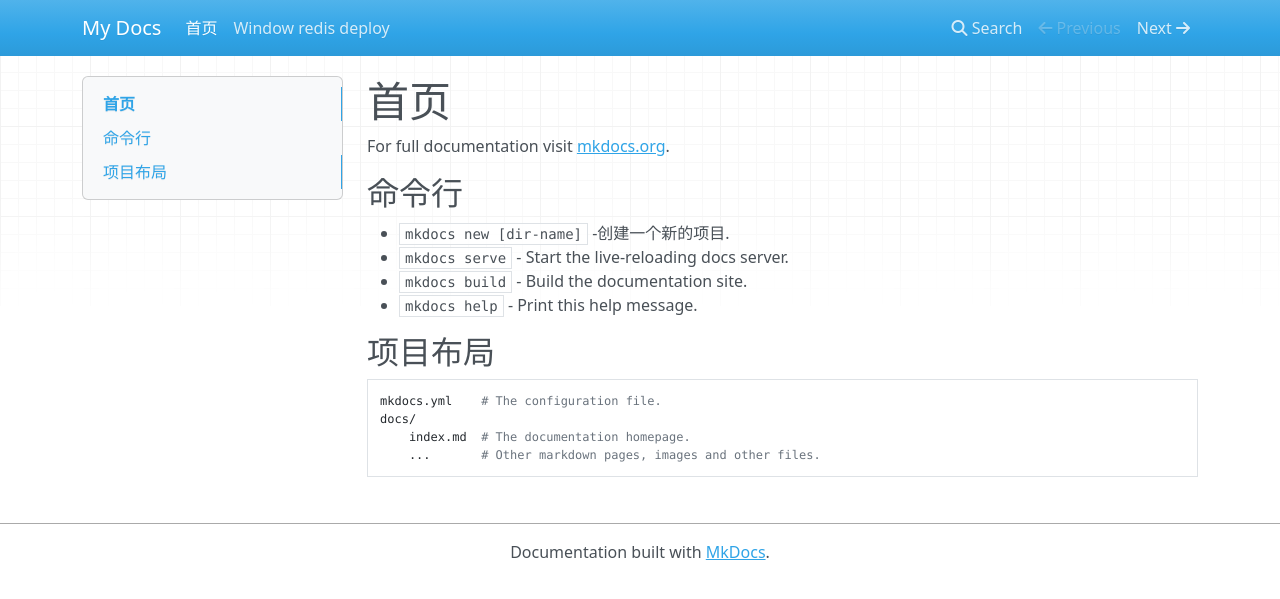
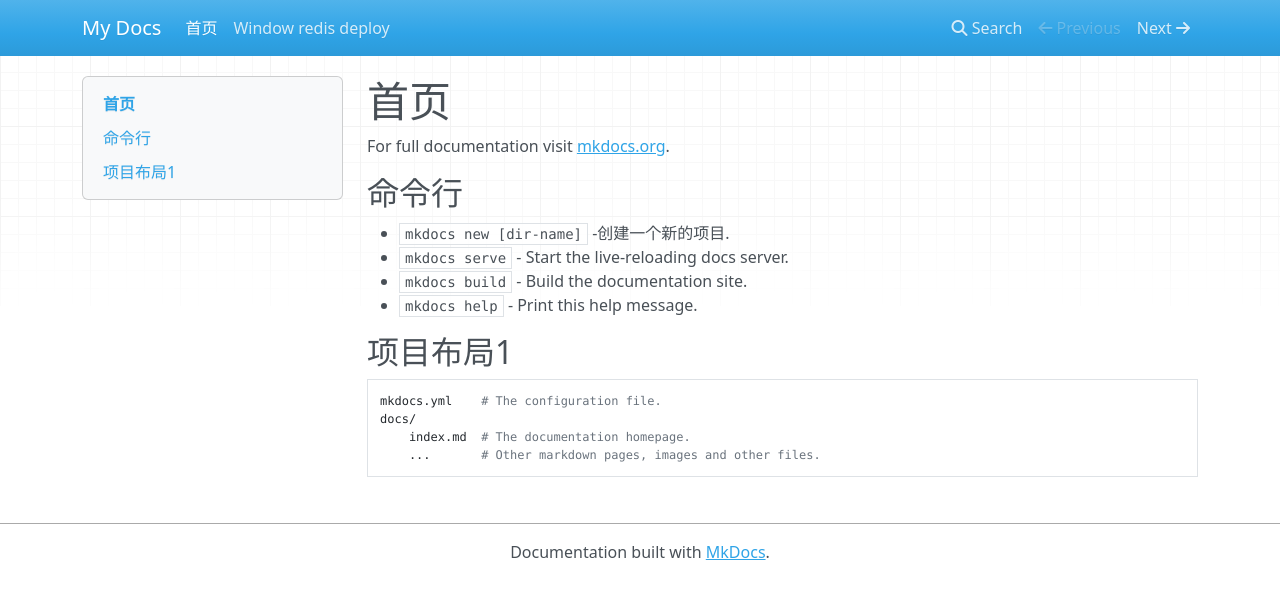
Before and after one commit to victor24680/victorDocs, an MkDocs documentation site: the page built from docs/index.md, in a window 1280 px wide. Shown: the top 599 px of the page. Built offline with MkDocs 1.6.1, drawn with Linux system fonts in a browser that asks for light colours; nearby versions of some CDN libraries.

Commit message:
测试自动化部署

```diff
--- a/docs/index.md
+++ b/docs/index.md
@@ -9,7 +9,7 @@ For full documentation visit [mkdocs.org](https://mkdocs.org).
 * `mkdocs build` - Build the documentation site.
 * `mkdocs help` - Print this help message.
 
-## 项目布局
+## 项目布局1
 
     mkdocs.yml    # The configuration file.
     docs/
```
